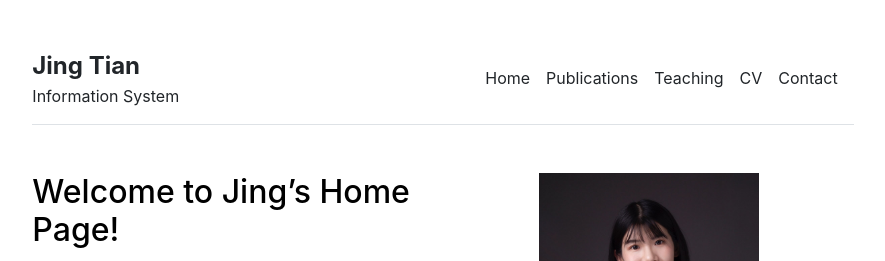
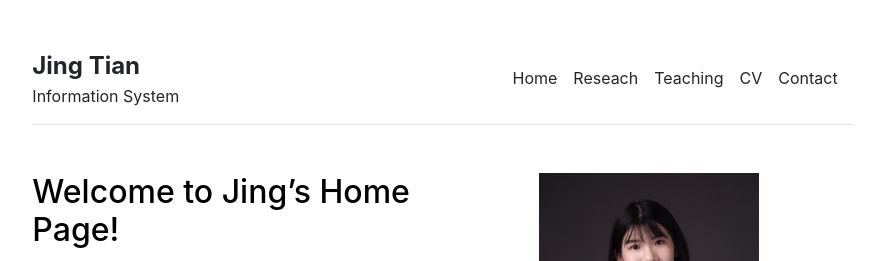
Before and after one commit to jingtianIS/jingtianIS.github.io, a Jekyll site: the page built from index.md, in a window 1280 px wide. Shown: the top 261 px of the page, without its empty margins (197-1082 px from the left). Built offline with Jekyll 4.4.1, drawn with Linux system fonts in a browser that asks for light colours.

Commit message:
Update settings.yml

```diff
--- a/_data/settings.yml
+++ b/_data/settings.yml
@@ -1,8 +1,8 @@
 menu:
 # - {name: 'people', url: '/people'}
 - {name: 'Home', url: ''}
-# - {name: 'Reseach', url: '/research'}
-- {name: 'Publications', url: '/publications'}
+- {name: 'Reseach', url: '/research'}
+# - {name: 'Publications', url: '/publications'}
 # - {name: 'courses', url: '/courses'}
 - {name: "Teaching", url: '/teaching'}
 - {name: 'CV', url: '/cv'}
```
